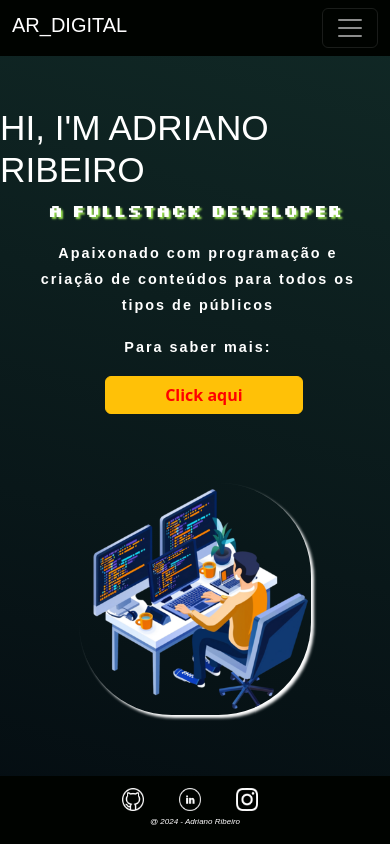
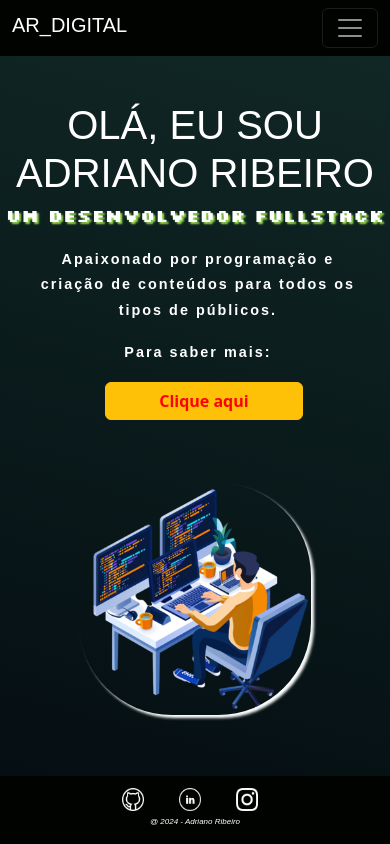
Before and after one commit to AdrianoNRibeiro/new_port, a Vue app: page / in a window 390 px wide. Built offline with nearby package versions, Linux system fonts and the light colour scheme; a web font is replaced by a local one.

Commit message:
home responsive

```diff
--- a/src/views/HomeView.vue
+++ b/src/views/HomeView.vue
@@ -47,12 +47,12 @@
   <div class="principal">
     <main class="main-describe">
       <section class="section-title">
-        <h2>HI, I'M ADRIANO RIBEIRO</h2>
-        <h3>A FULLSTACK DEVELOPER</h3>
+        <h2>OLÁ, EU SOU ADRIANO RIBEIRO</h2>
+        <h3>UM DESENVOLVEDOR FULLSTACK</h3>
       </section>
       <section class="section-content">
         <div class="description">
-          <p>Apaixonado com programação e criação de conteúdos para todos os tipos de públicos</p>
+          <p>Apaixonado por programação e criação de conteúdos para todos os tipos de públicos.</p>
         </div>
         <!-- <div class="interation">
           <p>Para saber mais:</p>
@@ -74,7 +74,7 @@
         <div class="interation">
           <p>Para saber mais:</p>
           <div class="box-button">
-            <button type="button" class="btn btn-warning btn-size-adjust">Click aqui</button>
+            <button type="button" class="btn btn-warning btn-size-adjust">Clique aqui</button>
           </div>
         </div>
       </section>
@@ -300,6 +300,16 @@ p {
     text-align: center;
   }
 
+  .section-title {
+    margin-left: auto;
+    margin-right: auto;
+  }
+
+  .section-title h2 {
+    font-size: 2.5em;
+    text-align: center;
+  }
+
   .aside-perfil {
     width: 100%;
     height: 35vh;
@@ -364,7 +374,7 @@ p {
   }
 }
 
-@media (min-width: 426px) and (max-width: 560px) {
+@media (min-width: 426px) and (max-width: 779px) {
   .principal {
     flex-direction: column;
   }
@@ -379,18 +389,22 @@ p {
     height: 40vh;
   }
 
+  .section-content {
+    overflow: auto;
+  }
+
   h2 {
-    font-size: 3.5em;
+    font-size: 2.5em;
     text-align: center;
   }
 
   h3 {
     text-align: center;
-    font-size: 1.7em;
+    font-size: 1.1em;
   }
 
   p {
-    font-size: 0.9em;
+    font-size: 0.8em;
   }
 
   .aside-perfil {
@@ -435,7 +449,56 @@ p {
 
   .description p {
     text-align: center;
-    font-size: 1em;
+    font-size: 0.9em;
+  }
+}
+
+@media (min-width: 780px) and (max-width: 900px) {
+  .main-describe {
+    width: 100%;
+    height: 60vh;
+    border: 1px solid #fff;
+  }
+
+  .section-title h2 {
+    font-size: 2.6em;
+    text-align: center;
+  }
+
+  .section-title h3 {
+    font-size: 1.4em;
+    text-align: center;
+  }
+
+  .aside-perfil {
+    width: 100%;
+    height: 40vh;
+  }
+
+  .section-content {
+    border: 1px solid yellow;
+    width: 100%;
+    margin-left: -10px;
+  }
+
+  .section-content p {
+    font-size: 0.9em;
+    text-align: center;
+  }
+
+  .box-button .btn-size-adjust {
+    width: 111px;
+    height: 26px;
+  }
+
+  .interation {
+    border: 1px solid red;
+    justify-content: center;
+  }
+
+  .interation p {
+    font-size: 0.9em;
+    text-align: center;
   }
 }
 </style>
```
